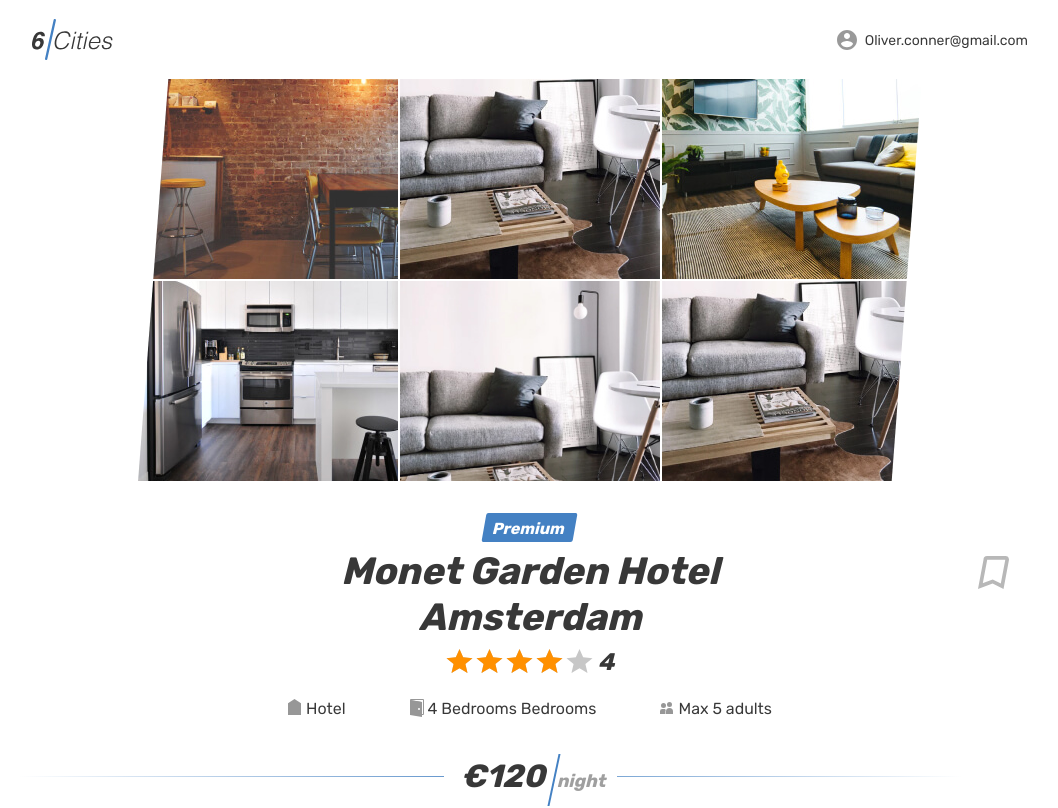
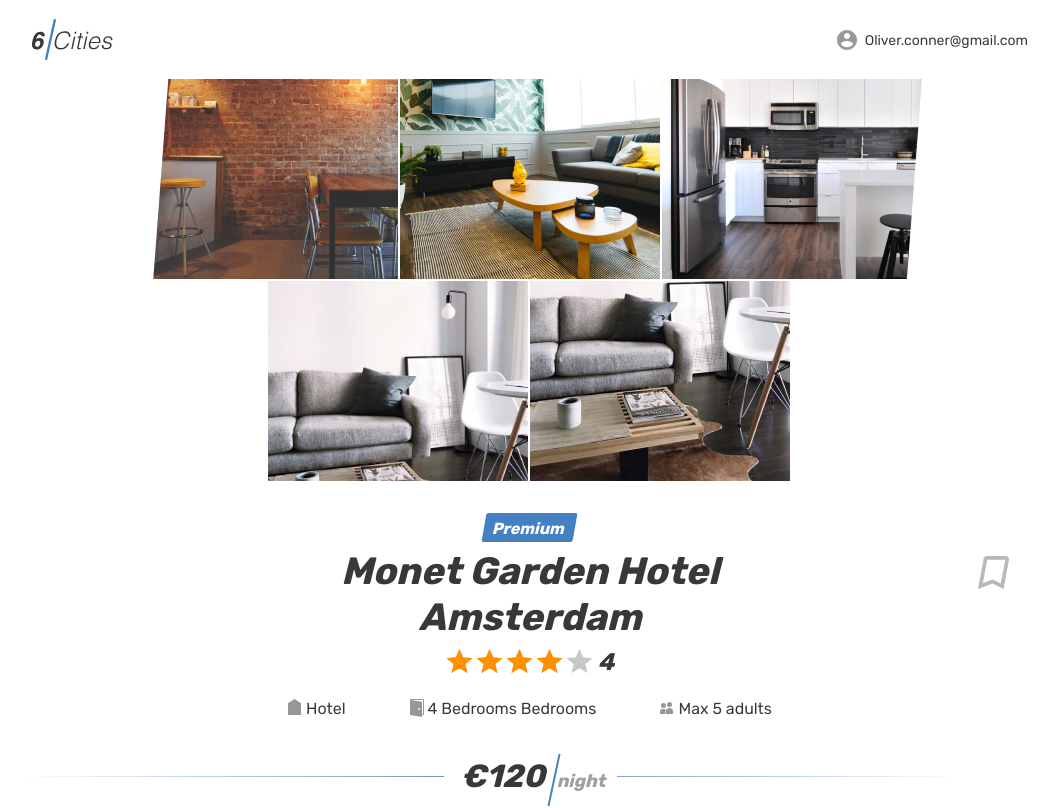
Before and after one commit to krivilyov/1316231-six-cities-5, a React app: page /offer/1 in a window 1280 px wide. Shown: the top 808 px of the page, without its empty margins (110-1168 px from the left). Built offline with nearby package versions, Linux system fonts and the light colour scheme.

Commit message:
Fix list key's warning

```diff
--- a/src/components/pages/offer-page/offer-page.jsx
+++ b/src/components/pages/offer-page/offer-page.jsx
@@ -110,7 +110,7 @@ const OfferPage = (props) => {
                 <h2 className="reviews__title">Reviews &middot; <span className="reviews__amount">{reviews.length}</span></h2>
                 <ul className="reviews__list">
                   {reviews.map((review) => (
-                    <li key={review.id} className="reviews__item">
+                    <li key={review.reviewId} className="reviews__item">
                       <div className="reviews__user user">
                         <div className="reviews__avatar-wrapper user__avatar-wrapper">
                           <img className="reviews__avatar user__avatar" src={`img/${review.userInfo.userAvatar}`} width="54" height="54" alt="Reviews avatar" />
--- a/src/mocks/offers.js
+++ b/src/mocks/offers.js
@@ -4,7 +4,7 @@ const offers = [
   {
     id: 1,
     city: `Amsterdam`,
-    pictures: [`room.jpg`, `apartment-01.jpg`, `apartment-02.jpg`, `apartment-03.jpg`, `studio-01.jpg`, `apartment-01.jpg`],
+    pictures: [`room.jpg`, `apartment-02.jpg`, `apartment-03.jpg`, `studio-01.jpg`, `apartment-01.jpg`],
     preview: `apartment-small-04.jpg`,
     title: `Monet Garden Hotel Amsterdam`,
     description: `Monet Garden Amsterdam is a modern boutique hotel located in Amsterdam, next to the city's canals. It offers air-conditioned rooms and free Wi-Fi throughout. Most rooms offer views of the canal and garden.`,
@@ -26,7 +26,7 @@ const offers = [
   {
     id: 2,
     city: `Amsterdam`,
-    pictures: [`room.jpg`, `apartment-03.jpg`, `apartment-01.jpg`, `apartment-02.jpg`, `studio-01.jpg`, `apartment-02.jpg`],
+    pictures: [`room.jpg`, `apartment-03.jpg`, `apartment-01.jpg`, `studio-01.jpg`, `apartment-02.jpg`],
     preview: `apartment-small-03.jpg`,
     title: `Guest house Dynasty Sochi`,
     description: `Dynasty guest house is located in Sochi, a 10-minute walk from the Black sea. It offers free Wi-Fi and free private Parking.`,
@@ -48,7 +48,7 @@ const offers = [
   {
     id: 3,
     city: `Amsterdam`,
-    pictures: [`apartment-03.jpg`, `room.jpg`, `apartment-01.jpg`, `apartment-02.jpg`, `studio-01.jpg`, `apartment-03.jpg`],
+    pictures: [`apartment-03.jpg`, `room.jpg`, `apartment-01.jpg`, `apartment-02.jpg`, `studio-01.jpg`],
     preview: `apartment-small-04.jpg`,
     title: `The Hoxton`,
     description: `The rooms are equipped with a flat-screen TV with cable channels. Some rooms have a Seating area. The rooms are equipped with kettle, free toiletries and a Hairdryer. A TV is provided.`,
@@ -70,7 +70,7 @@ const offers = [
   {
     id: 4,
     city: `Amsterdam`,
-    pictures: [`apartment-02.jpg`, `apartment-03.jpg`, `room.jpg`, `apartment-01.jpg`, `apartment-03.jpg`, `studio-01.jpg`],
+    pictures: [`apartment-02.jpg`, `apartment-03.jpg`, `room.jpg`, `apartment-01.jpg`, `studio-01.jpg`],
     preview: `apartment-small-03.jpg`,
     title: `Caesars Studion`,
     description: `Caesars Place apartment is located in Amsterdam, 400 metres from Leidseplein and 500 metres from Flower market. Free Wi-Fi is available throughout the property.`,
```
